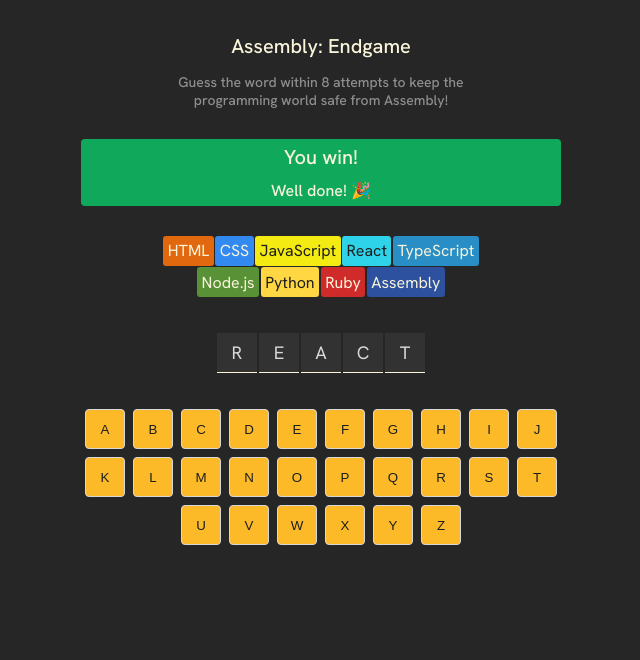
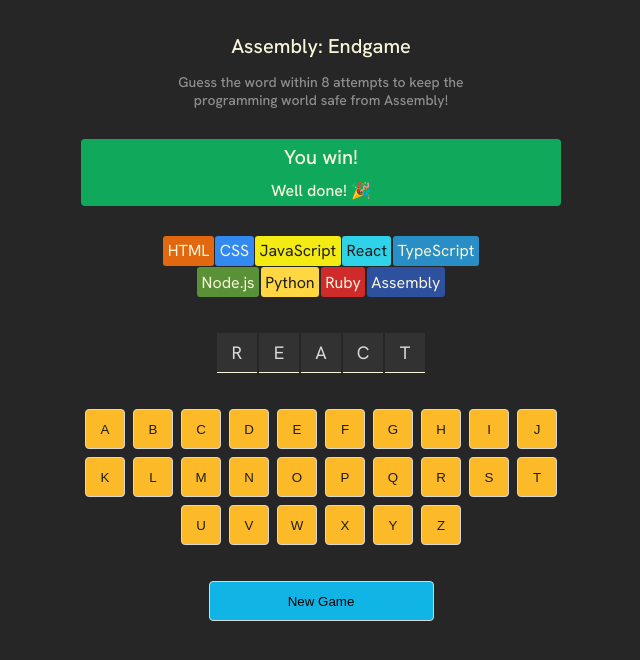
Before and after one commit to kennyvel/hangman, a React (Vite) app: page / in a window 1280 px wide. Shown: the top 660 px of the page, without its empty margins (319-959 px from the left). Built offline with nearby package versions, Linux system fonts and the light colour scheme.

Commit message:
New Game button
Added new game button with no current functionality, only the button itself and the styling for it.

```diff
--- a/src/App.jsx
+++ b/src/App.jsx
@@ -7,6 +7,7 @@
     const alphabet = "abcdefghijklmnopqrstuvwxyz"
 
     const handlePress = (buttonText) => {
+        // TODO: Add buttons text (letter) to the letter elements array to be displayed
         console.log(buttonText)
     }
 
@@ -71,7 +72,7 @@
             <section className="keyboard">
                 {keyboard}
             </section>
-            {/* <button className="confirm-guess"/> */}
+            <button className="new-game">New Game</button>
         </main>
     )
 }
--- a/src/index.css
+++ b/src/index.css
@@ -92,6 +92,7 @@
     flex-wrap: wrap;
     gap: 8px;
     justify-content: center;
+    margin-bottom: 36px;
 }
 
 section.keyboard > button {
@@ -106,3 +107,15 @@
     color: #1E1E1E;
     cursor: pointer;
 }
+
+button.new-game {
+    background-color: #11B5E5;
+    border: 1px solid #D7D7D7;
+    border-radius: 4px;
+    width: 225px;
+    height: 40px;
+    padding: 6px 12px;
+    display: block;
+    margin-inline: auto;
+    cursor: pointer;
+}
```
